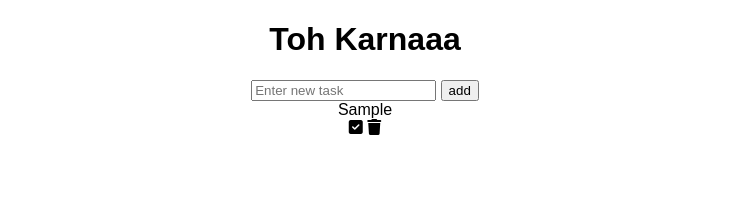
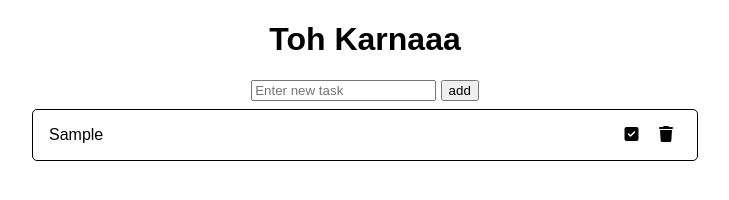
Before and after one commit to SK02K1/VJS-toh-karnaaa, a plain HTML site: page index.html in a window 1280 px wide. Both pictures are taken after typing "Sample" into the empty fields and a click on the button "add". Shown: the whole page, without its empty margins (275-1004 px from the left). Drawn offline with Linux system fonts and the light colour scheme.

Commit message:
style : task card done

```diff
--- a/style.css
+++ b/style.css
@@ -2,3 +2,19 @@ body {
     text-align: center;
     font-family: Arial, Helvetica, sans-serif;
 }
+
+.task-card {
+    width: 50%;
+    margin: .5rem auto;
+    padding: 1rem;
+    border-radius: 5px;
+    border: 1px solid  black;
+    display: flex;
+    justify-content: space-between;
+    align-items: center;
+}
+
+.control {
+    margin: 0rem .5rem;
+    cursor: pointer;
+}
```
